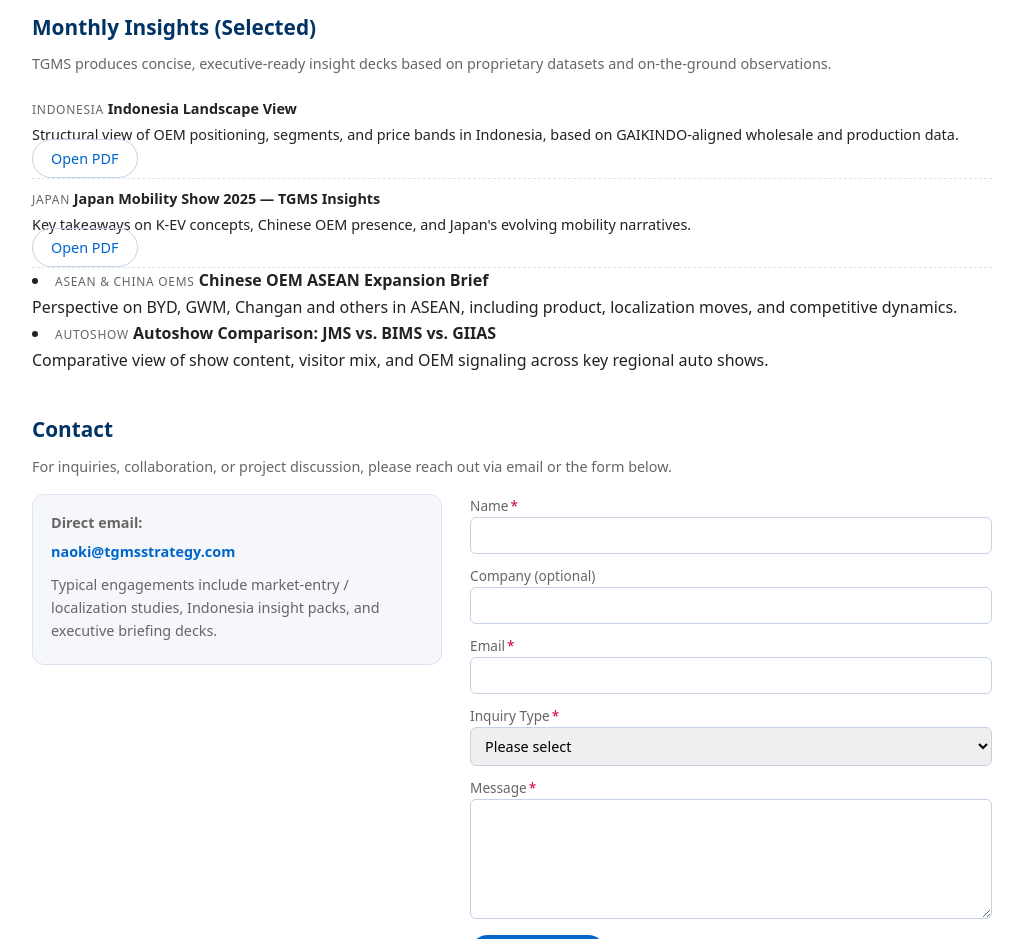
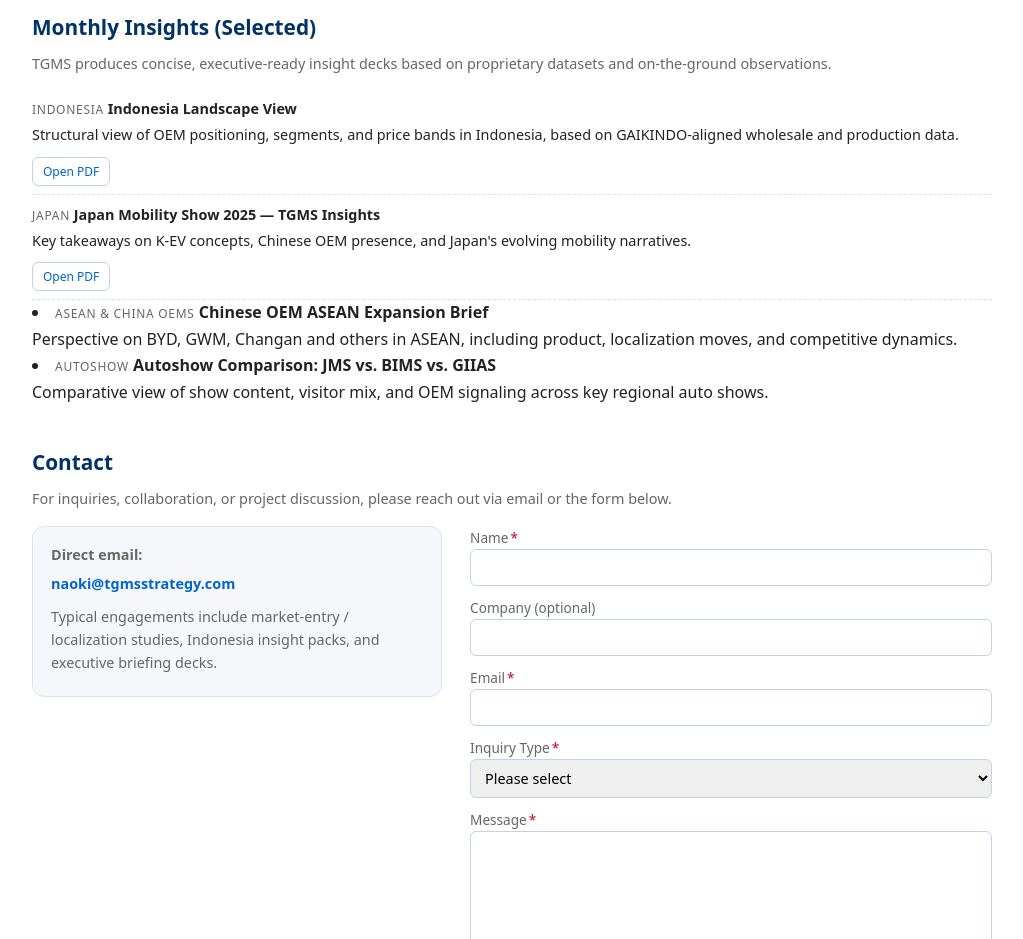
Before and after one commit to tgmsstrategy/tgms-website, a plain HTML site: page index.html in a window 1280 px wide. Shown: the part 1280-2219 px from the top of the page, without its empty margins (128-1151 px from the left). Drawn offline with Linux system fonts and the light colour scheme.

Commit message:
Update index.html

```diff
--- a/index.html
+++ b/index.html
@@ -176,6 +176,19 @@
       font-size: 0.85rem;
       color: var(--tgms-muted);
       border: 1px solid #dde3ee;
+    }
+    /* ---- Insights PDF button (small version) ---- */
+    .insight-actions .btn-outline {
+      padding: 4px 10px;
+      font-size: 0.75rem;
+      border-radius: 6px;
+      border-width: 1px;
+      display: inline-block;
+      margin-top: 6px;
+    }
+
+    .insight-actions {
+      margin-top: 4px;
     }
 
     .hero-sidebox h3 {
```
